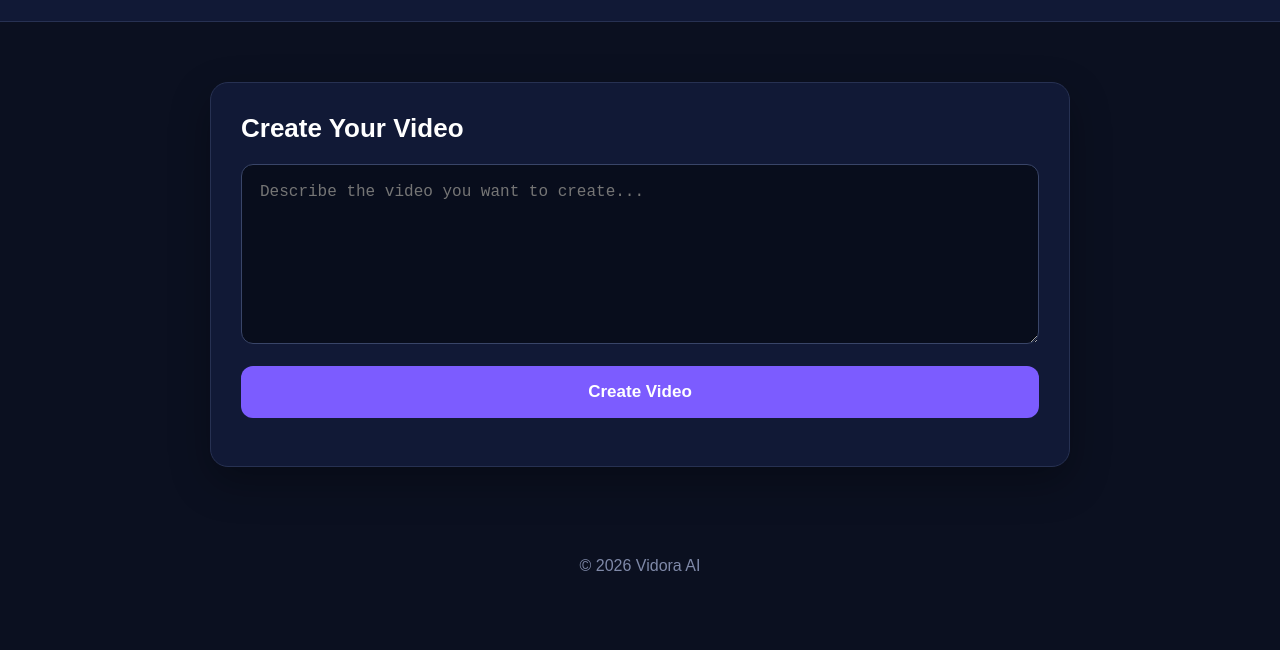
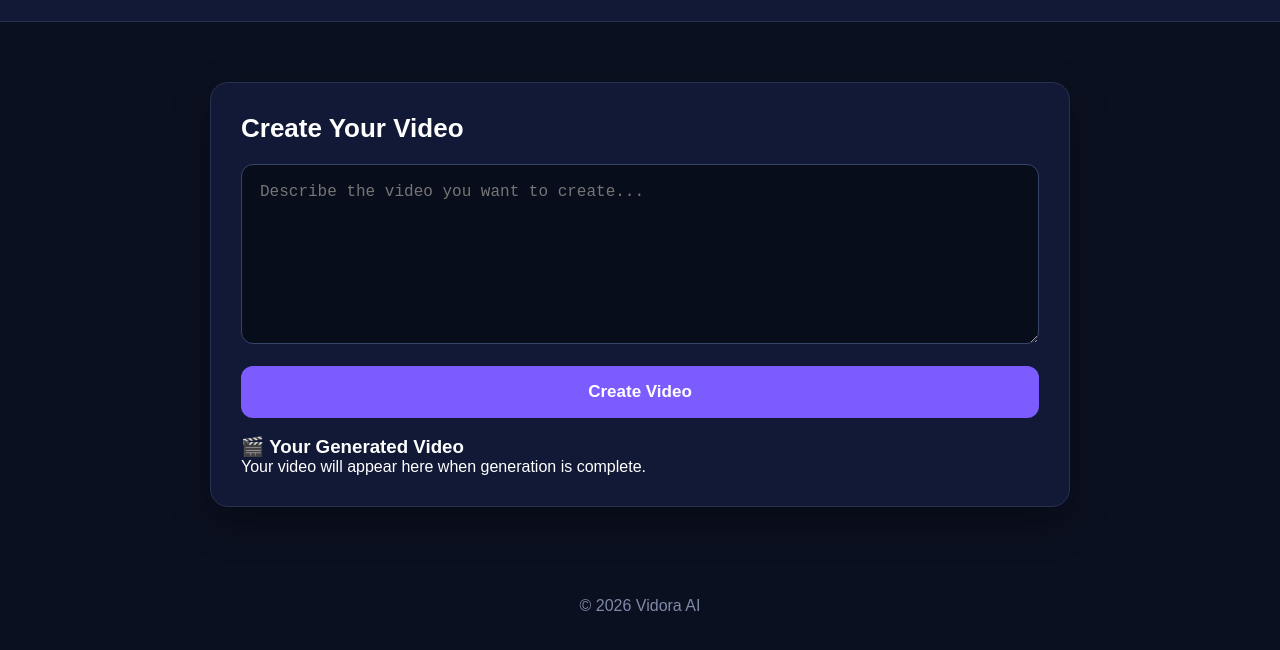
Before and after one commit to vidoraai/ai-video-creator, a plain HTML site: page frontend/index.html in a window 1280 px wide. Shown: the part 88-738 px from the top of the page. Drawn offline with Linux system fonts and the light colour scheme.

Commit message:
Update index.html

```diff
--- a/frontend/index.html
+++ b/frontend/index.html
@@ -24,7 +24,12 @@
       <button id="createVideo">Create Video</button>
 
       <p id="status"></p>
-      <div id="videoContainer"></div>
+      <div <div id="videoContainer" class="video-result">
+  <div class="video-result-header">
+    <h3>🎬 Your Generated Video</h3>
+    <p>Your video will appear here when generation is complete.</p>
+  </div>
+</div>
     </section>
   </main>
 
```
